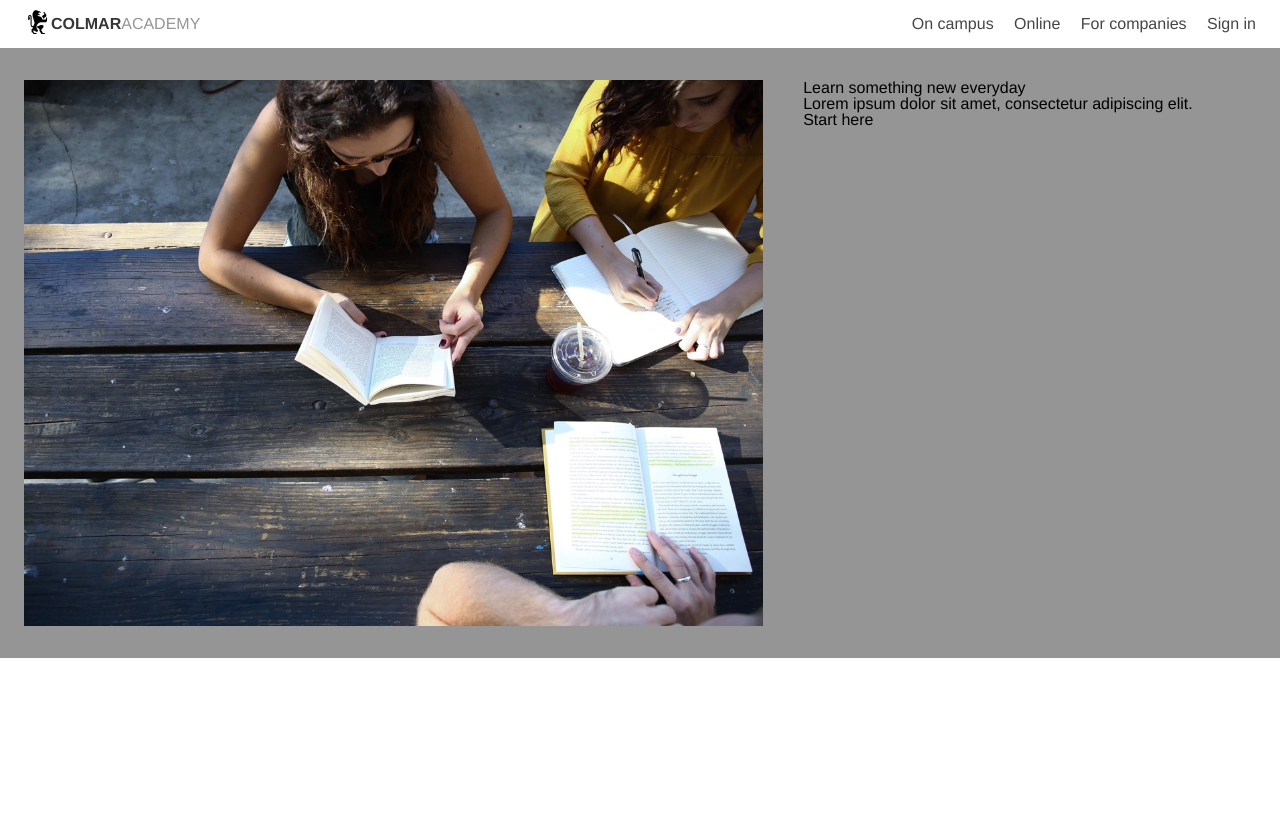
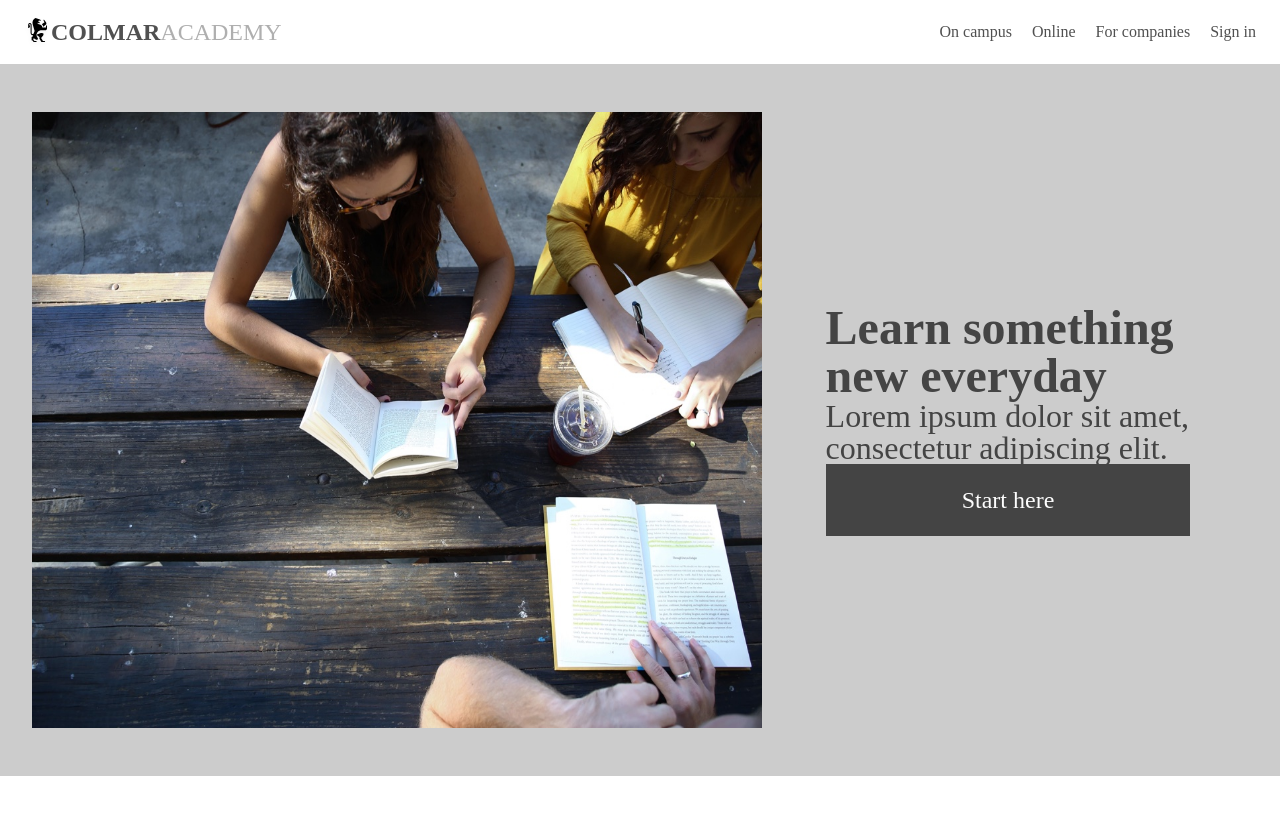
Before and after one commit to mattsouthward/ColmarAcademy, a plain HTML site: page index.html in a window 1280 px wide. Drawn offline with Linux system fonts and the light colour scheme; a web font is replaced by a local one.

Commit message:
Added div's for major sections

```diff
--- a/index.html
+++ b/index.html
@@ -9,8 +9,8 @@
   <!-- Header section -->
   <header>
     <div class="logo">
-      <img src="./resources/images/ic-logo.svg" alt="Colmar Logo">
-      <h3>COLMAR<span>ACADEMY</span></h3>
+      <a href="#"><img src="./resources/images/ic-logo.svg" alt="Colmar Logo"></a>
+      <a href="#"> <h3>COLMAR<span>ACADEMY</span></h3></a>
     </div>
     <!-- Main navigation -->
     <nav>
@@ -22,15 +22,32 @@
       </ul>
     </nav>
   </header>
-  <div class="banner">
-    <img src="./resources/images/banner.jpg" alt="Studying in the quad">
+  <!-- Top banner with CTA/Headline -->
+  <div class="banner section-container">
+    <img src="./resources/images/banner.jpg" alt="Studying outside">
     <div class="headline">
       <h1>Learn something new everyday</h1>
       <h4>Lorem ipsum dolor sit amet, consectetur adipiscing elit.</h4>
       <div class="button">
-        Start here
+        <a href="#">Start here</a>
       </div>
     </div>
   </div>
+  <!-- Info section -->
+  <div class="info section-container">
+
+  </div>
+  <!-- Courses section -->
+  <div class="courses section-container">
+
+  </div>
+  <!-- Exhibit section -->
+  <div class="exhibit section-container">
+
+  </div>
+  <!-- Footer section -->
+  <footer>
+
+  </footer>
 
 </body>
--- a/resources/css/style.css
+++ b/resources/css/style.css
@@ -1,15 +1,100 @@
+/* Fonts */
+/* latin-ext */
+@font-face {
+  font-family: 'Catamaran';
+  font-style: normal;
+  font-weight: 300;
+  src: local('Catamaran Light'), local('Catamaran-Light'), url(https://fonts.gstatic.com/s/catamaran/v2/Aaag4ccR7Oh_4eai-jbrYIjoYw3YTyktCCer_ilOlhE.woff2) format('woff2');
+  unicode-range: U+0100-024F, U+1E00-1EFF, U+20A0-20AB, U+20AD-20CF, U+2C60-2C7F, U+A720-A7FF;
+}
+/* latin */
+@font-face {
+  font-family: 'Catamaran';
+  font-style: normal;
+  font-weight: 300;
+  src: local('Catamaran Light'), local('Catamaran-Light'), url(https://fonts.gstatic.com/s/catamaran/v2/Aaag4ccR7Oh_4eai-jbrYBampu5_7CjHW5spxoeN3Vs.woff2) format('woff2');
+  unicode-range: U+0000-00FF, U+0131, U+0152-0153, U+02C6, U+02DA, U+02DC, U+2000-206F, U+2074, U+20AC, U+2212, U+2215;
+}
+/* latin-ext */
+@font-face {
+  font-family: 'Catamaran';
+  font-style: normal;
+  font-weight: 400;
+  src: local('Catamaran'), local('Catamaran-Regular'), url(https://fonts.gstatic.com/s/catamaran/v2/t_-OVtQ5f4U5rdYNmrStg4X0hVgzZQUfRDuZrPvH3D8.woff2) format('woff2');
+  unicode-range: U+0100-024F, U+1E00-1EFF, U+20A0-20AB, U+20AD-20CF, U+2C60-2C7F, U+A720-A7FF;
+}
+/* latin */
+@font-face {
+  font-family: 'Catamaran';
+  font-style: normal;
+  font-weight: 400;
+  src: local('Catamaran'), local('Catamaran-Regular'), url(https://fonts.gstatic.com/s/catamaran/v2/iVYgK2bOLvZcSxr0ITOecpBw1xU1rKptJj_0jans920.woff2) format('woff2');
+  unicode-range: U+0000-00FF, U+0131, U+0152-0153, U+02C6, U+02DA, U+02DC, U+2000-206F, U+2074, U+20AC, U+2212, U+2215;
+}
+/* latin-ext */
+@font-face {
+  font-family: 'Catamaran';
+  font-style: normal;
+  font-weight: 700;
+  src: local('Catamaran Bold'), local('Catamaran-Bold'), url(https://fonts.gstatic.com/s/catamaran/v2/PpgVtUHUdnBZYNpnzGbSc4joYw3YTyktCCer_ilOlhE.woff2) format('woff2');
+  unicode-range: U+0100-024F, U+1E00-1EFF, U+20A0-20AB, U+20AD-20CF, U+2C60-2C7F, U+A720-A7FF;
+}
+/* latin */
+@font-face {
+  font-family: 'Catamaran';
+  font-style: normal;
+  font-weight: 700;
+  src: local('Catamaran Bold'), local('Catamaran-Bold'), url(https://fonts.gstatic.com/s/catamaran/v2/PpgVtUHUdnBZYNpnzGbScxampu5_7CjHW5spxoeN3Vs.woff2) format('woff2');
+  unicode-range: U+0000-00FF, U+0131, U+0152-0153, U+02C6, U+02DA, U+02DC, U+2000-206F, U+2074, U+20AC, U+2212, U+2215;
+}
+/* latin-ext */
+@font-face {
+  font-family: 'Catamaran';
+  font-style: normal;
+  font-weight: 800;
+  src: local('Catamaran ExtraBold'), local('Catamaran-ExtraBold'), url(https://fonts.gstatic.com/s/catamaran/v2/6VjB_uSfn3DZ93IQv58CmIjoYw3YTyktCCer_ilOlhE.woff2) format('woff2');
+  unicode-range: U+0100-024F, U+1E00-1EFF, U+20A0-20AB, U+20AD-20CF, U+2C60-2C7F, U+A720-A7FF;
+}
+/* latin */
+@font-face {
+  font-family: 'Catamaran';
+  font-style: normal;
+  font-weight: 800;
+  src: local('Catamaran ExtraBold'), local('Catamaran-ExtraBold'), url(https://fonts.gstatic.com/s/catamaran/v2/6VjB_uSfn3DZ93IQv58CmBampu5_7CjHW5spxoeN3Vs.woff2) format('woff2');
+  unicode-range: U+0000-00FF, U+0131, U+0152-0153, U+02C6, U+02DA, U+02DC, U+2000-206F, U+2074, U+20AC, U+2212, U+2215;
+}
+/* latin-ext */
+@font-face {
+  font-family: 'Catamaran';
+  font-style: normal;
+  font-weight: 900;
+  src: local('Catamaran Black'), local('Catamaran-Black'), url(https://fonts.gstatic.com/s/catamaran/v2/5ys9TqpQc9Q6gHqbSox6p4joYw3YTyktCCer_ilOlhE.woff2) format('woff2');
+  unicode-range: U+0100-024F, U+1E00-1EFF, U+20A0-20AB, U+20AD-20CF, U+2C60-2C7F, U+A720-A7FF;
+}
+/* latin */
+@font-face {
+  font-family: 'Catamaran';
+  font-style: normal;
+  font-weight: 900;
+  src: local('Catamaran Black'), local('Catamaran-Black'), url(https://fonts.gstatic.com/s/catamaran/v2/5ys9TqpQc9Q6gHqbSox6pxampu5_7CjHW5spxoeN3Vs.woff2) format('woff2');
+  unicode-range: U+0000-00FF, U+0131, U+0152-0153, U+02C6, U+02DA, U+02DC, U+2000-206F, U+2074, U+20AC, U+2212, U+2215;
+}
+
+
 /* Universal styles */
 html {
   font-size: 16px;
 }
 body {
-  font-family: "Helvetica";
+  font-family: "Catamaran";
 }
-
+.section-container {
+  padding: 3rem 2rem;
+}
 /* Header section */
 header {
-  max-height: 4rem;
-  padding: 0.5rem 1.5rem;
+  height: 4rem;
+  padding: 0 1.5rem;
   display: flex;
   align-items: center;
   justify-content: space-between;
@@ -17,14 +102,18 @@ header {
 header .logo {
   display: flex;
   align-items: center;
+  font-size: 1.5rem;
+}
+.logo img {
+  height: 80%;
 }
 .logo h3 {
-  color: #363636;
-  font-weight: bold;
+  color: #505050;
+  font-weight: 900;
 }
 .logo span {
-  color: #959595;
-  font-weight: normal;
+  color: #AFAFAF;
+  font-weight: 400;
 }
 header nav {
   color:
@@ -37,19 +126,39 @@ header ul li:not(:last-child) {
 }
 header a {
   text-decoration: none;
-  color: #454545;
+  color: #505050;
 }
+
+/* Top banner section */
 .banner {
-  background-color: #959595;
+  background-color: #cccccc;
   display: flex;
-  padding: 2rem 1.5rem;
 }
 .banner img {
   max-width: 60%;
-  height: auto;
-  margin-right: 2.5rem;
+  margin-right: 4rem;
 }
 .headline {
   display: flex;
   flex-direction: column;
+  justify-content: space-around;
+  padding: 12rem 0;
+  color: #444;
+  max-width: 30%;
 }
+.headline h1 {
+  font-size: 3rem;
+  font-weight: 900;
+}
+.headline h4 {
+  font-size: 2rem;
+}
+.button a {
+  display: block;
+  background-color: #444;
+  padding: 1.5rem;
+  font-size: 1.5rem;
+  text-align: center;
+  text-decoration: none;
+  color: #FDFDFD;
+}
```
